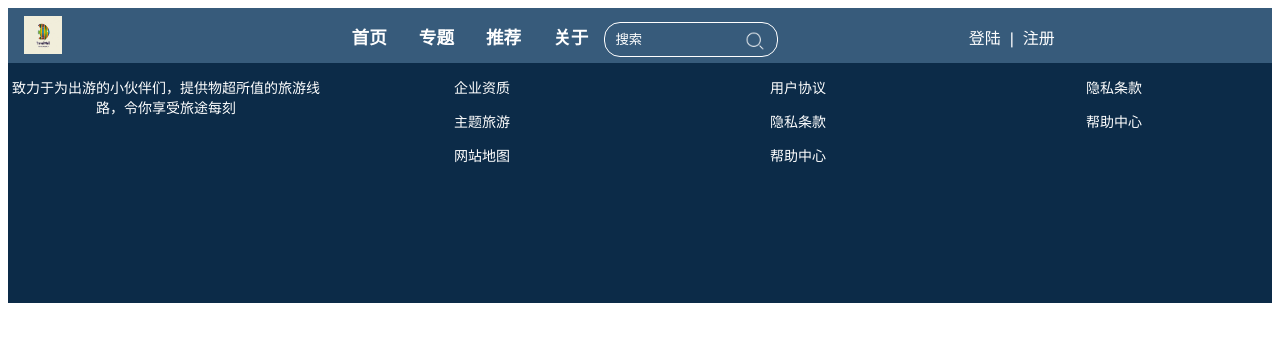
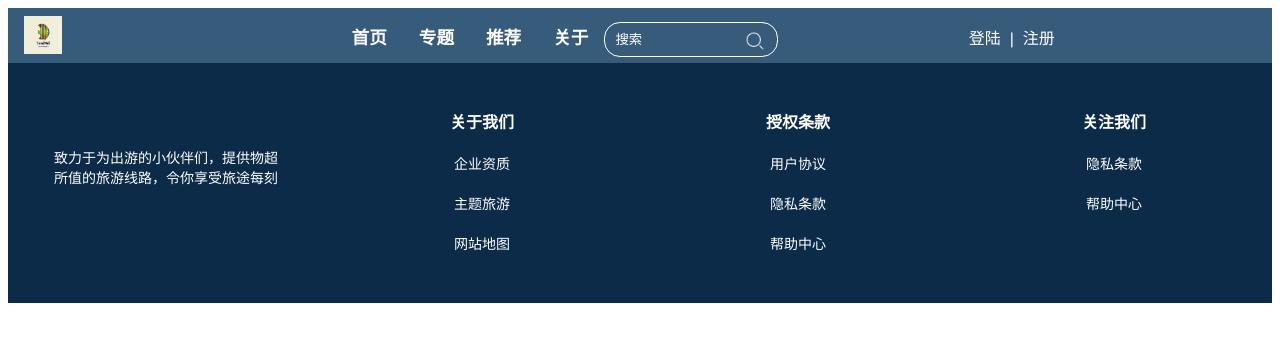
Before and after one commit to SunShinewyf/vue-webpack, a Vue app: page / in a window 1280 px wide. Shown: the top 342 px of the page. Built offline with nearby package versions, Linux system fonts and the light colour scheme.

Commit message:
update the footer component

```diff
--- a/src/components/appFooter.vue
+++ b/src/components/appFooter.vue
@@ -4,18 +4,21 @@
          <p>致力于为出游的小伙伴们，提供物超所值的旅游线路，令你享受旅途每刻</p>
        </div>
        <div class="about">
-          <a><p>企业资质</p></a>
-          <a><p>主题旅游</p></a>
-          <a><p>网站地图</p></a>
+          <ul>关于我们</ul>
+          <a><li>企业资质</li></a>
+          <a><li>主题旅游</li></a>
+          <a><li>网站地图</li></a>
        </div>
        <div class="terms">
-          <a><p>用户协议</p></a>
-          <a><p>隐私条款</p></a>
-          <a><p>帮助中心</p></a>
+       <ul>授权条款</ul>
+          <a><li>用户协议</li></a>
+          <a><li>隐私条款</li></a>
+          <a><li>帮助中心</li></a>
        </div>
        <div class="follow">
-          <a><p>隐私条款</p></a>
-          <a><p>帮助中心</p></a>
+       <ul>关注我们</ul>
+          <a><li>隐私条款</li></a>
+          <a><li>帮助中心</li></a>
        </div>
     </footer>
 </template>
@@ -37,8 +40,21 @@
         color:#fff;
         font-size:14px;
     }
+    p{
+        padding:40px;
+    }
     div{
         float:left;
         width:25%;
+        margin-top:30px;
+    }
+    ul{
+        font-size:16px;
+        margin-left:-40px;
+        font-weight:bold;
+    }
+    li{
+        list-style:none;
+        margin-top:20px;
     }
 </style>
```
